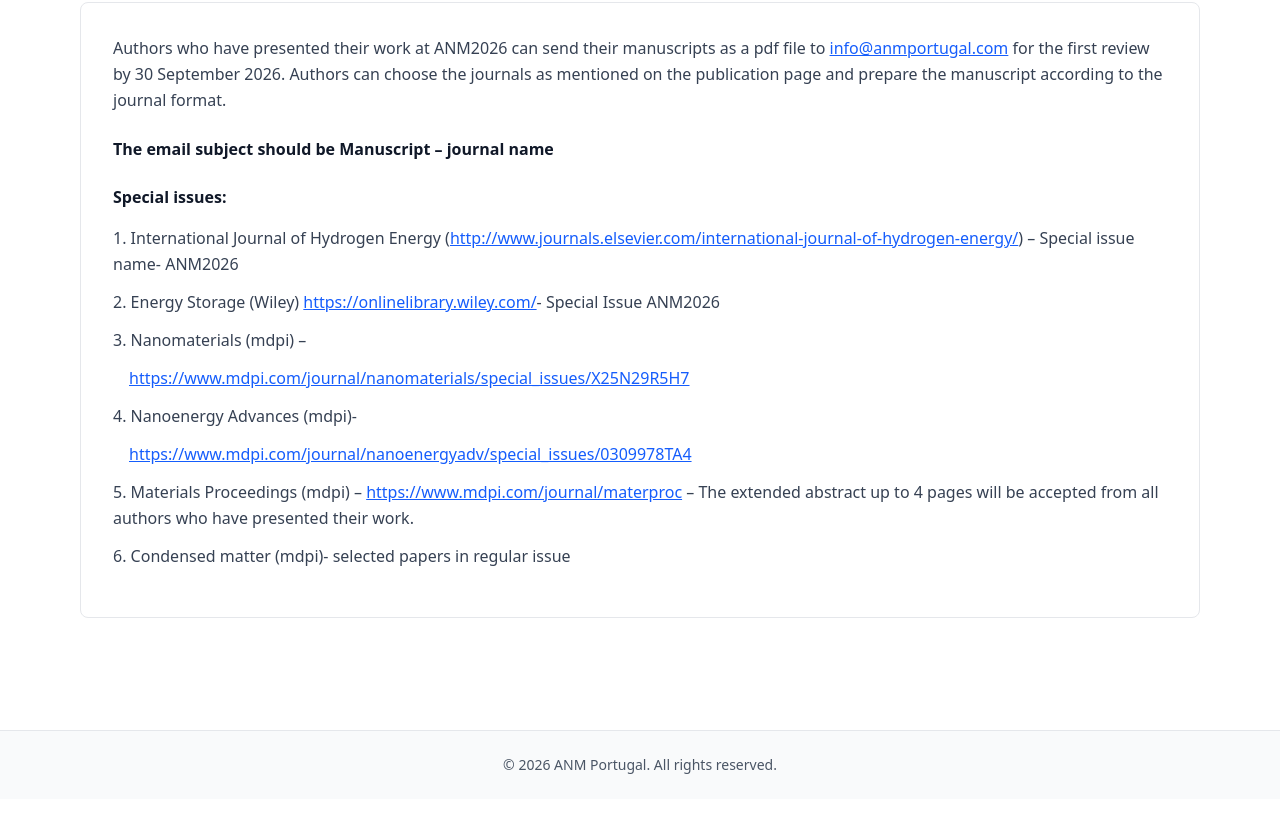
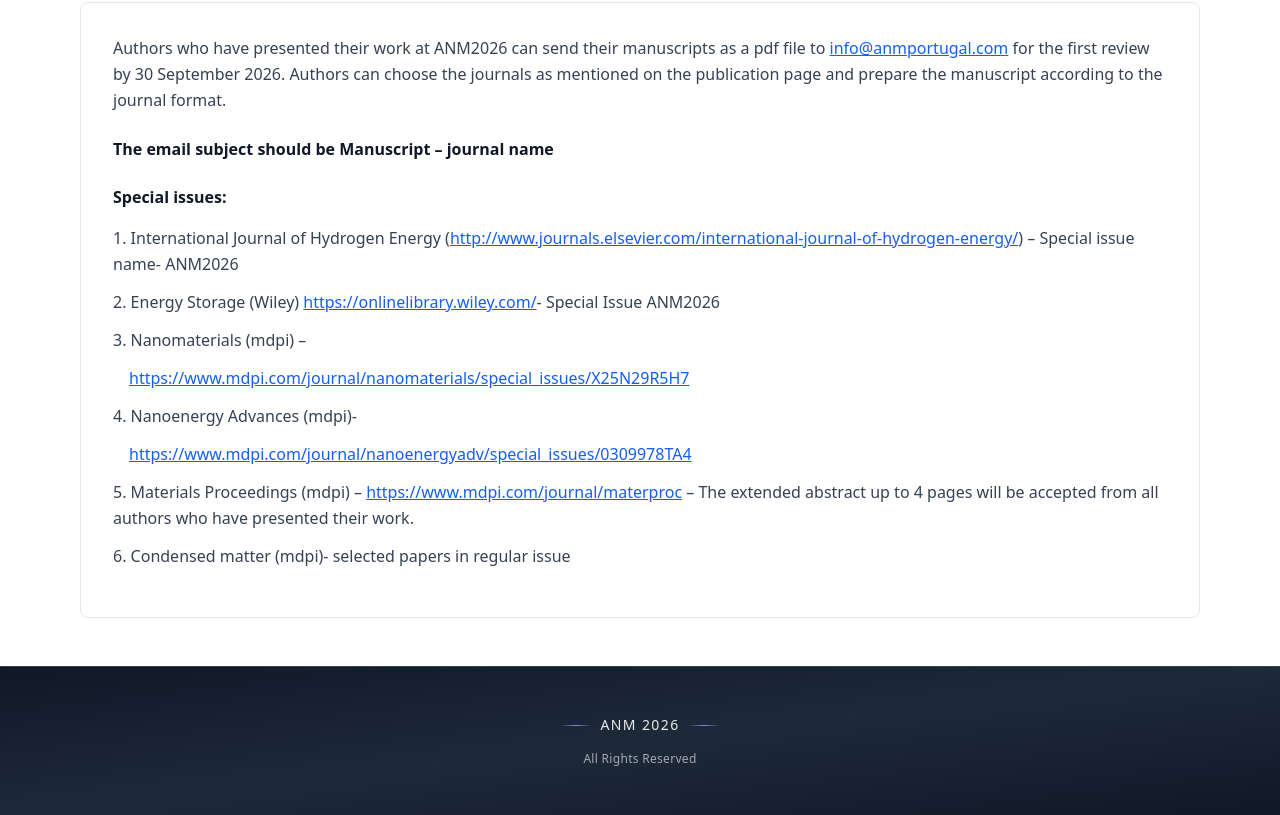
Before and after one commit to Abhijith-Suresh2283/nanoportugal, a React (Vite) app: page /publications in a window 1280 px wide. Shown: the part 231-1046 px from the top of the page. Built offline with nearby package versions, Linux system fonts and the light colour scheme.

Commit message:
Changed Footer in publications page

```diff
--- a/src/components/Publications.jsx
+++ b/src/components/Publications.jsx
@@ -112,11 +112,16 @@ export default function PublicationsPage() {
         </div>
       </main>
 
-      {/* Footer */}
-      <footer className="bg-gray-50 border-t border-gray-200 mt-16">
-        <div className="max-w-6xl mx-auto px-4 py-6 text-center">
-          <p className="text-sm text-gray-600">
-            © 2026 ANM Portugal. All rights reserved.
+      {/* ================= FOOTER ================= */}
+      <footer className="bg-gradient-to-br from-gray-900 via-gray-800 to-gray-900 text-white py-12 text-center mt-auto border-t border-gray-700">
+        <div className="max-w-6xl mx-auto px-4 space-y-4">
+          <div className="flex items-center justify-center gap-2 text-sm opacity-90">
+            <div className="w-8 h-px bg-gradient-to-r from-transparent via-violet-400 to-transparent" />
+            <span className="font-light tracking-widest">ANM 2026</span>
+            <div className="w-8 h-px bg-gradient-to-r from-transparent via-violet-400 to-transparent" />
+          </div>
+          <p className="text-xs font-light tracking-wide opacity-60">
+            All Rights Reserved
           </p>
         </div>
       </footer>
```
